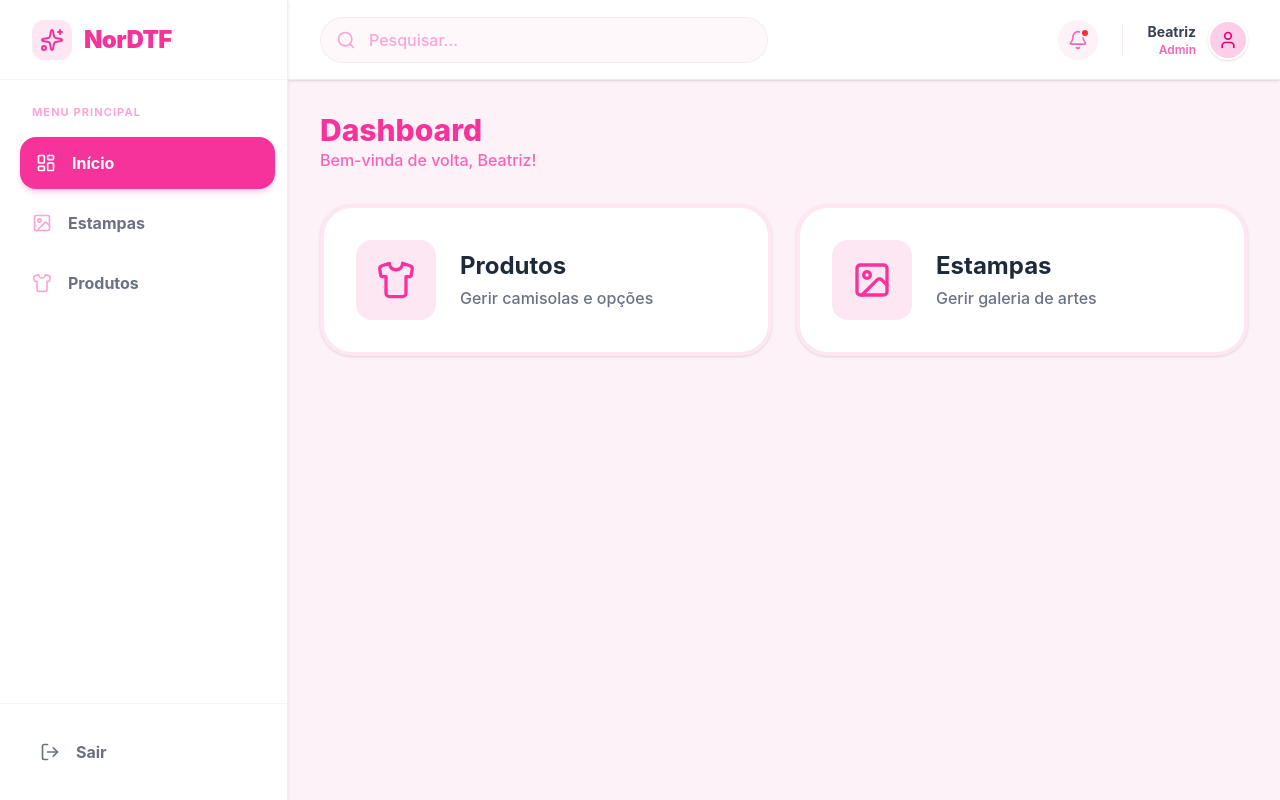
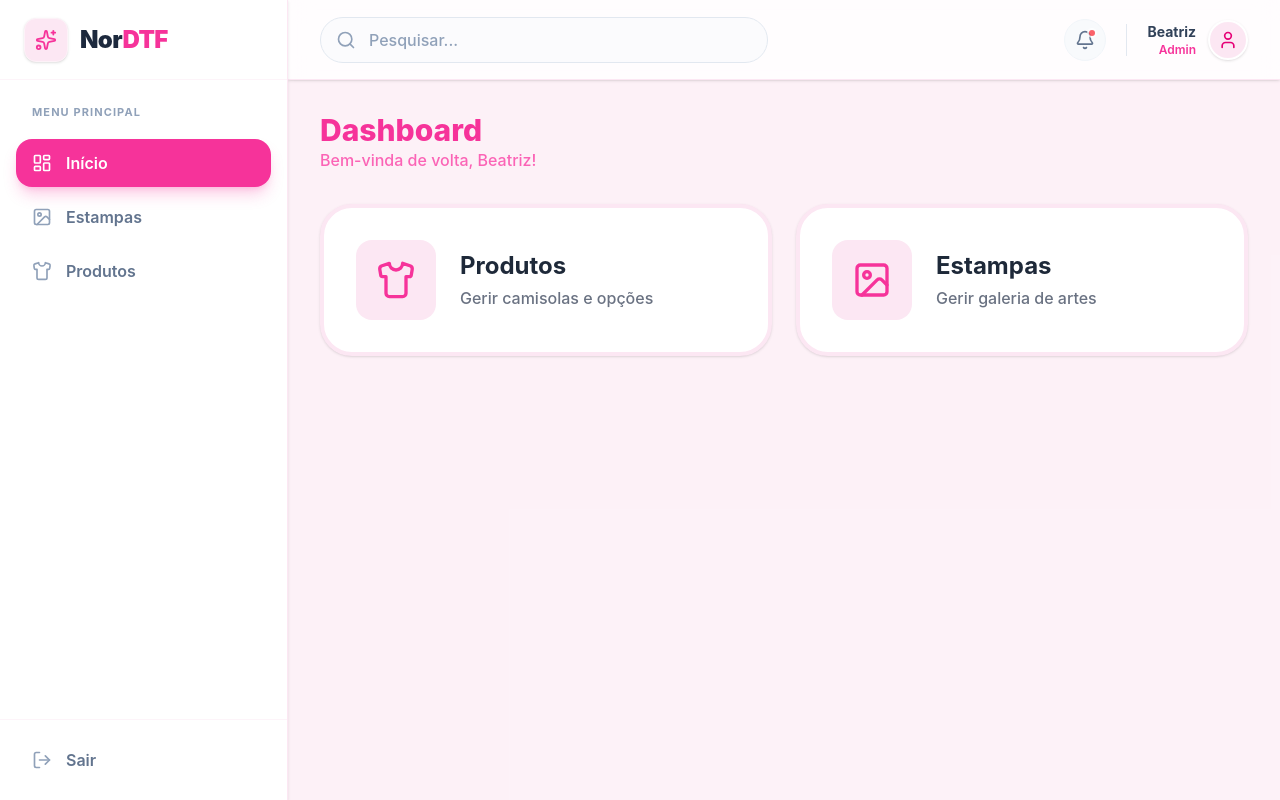
Before and after one commit to Beeatriz-Castro/webvdd, a React (Vite) app: page /admin in a window 1280 px wide. Built offline with nearby package versions, Linux system fonts and the light colour scheme.

Commit message:
embelezando

```diff
--- a/src/components/cards/model-card.tsx
+++ b/src/components/cards/model-card.tsx
@@ -1,7 +1,7 @@
+import { useState } from "react";
+import { Link } from "react-router";
 import { Button } from "@/components/ui/button";
-import { useState } from "react";
-import clsx from "clsx";
-import { Link } from "react-router";
+import { Pencil, Image as ImageIcon, Loader2 } from "lucide-react";
 import { API_BASE_URL } from "@/lib/api/estampas";
 import type { ProdutoPersonalizavel } from "@/lib/api/personalizaveis";
 import { togglePersonalizavelStatus } from "@/lib/api/personalizaveis";
@@ -16,7 +16,7 @@ export const ModelCard = ({ product, onStatusChange }: ModelCardProps) => {
   const [active, setActive] = useState(product.ativo);
   const [loading, setLoading] = useState(false);
 
-  const presentationImage = product.imagens.find(
+  const presentationImage = product.imagens?.find(
     (img) => img.tipo_visualizacao === "APRESENTACAO"
   );
 
@@ -24,73 +24,103 @@ export const ModelCard = ({ product, onStatusChange }: ModelCardProps) => {
     ? `${API_BASE_URL}/uploads/${presentationImage.id_externo_storage}`
     : modelSampleSrc;
 
-  const categoryNames = product.categorias
-    .map((cp) => cp.categoria.nome)
-    .join(", ");
+  const categoryNames = product.categorias?.length
+    ? product.categorias.map((cp) => cp.categoria.nome).join(", ")
+    : "Sem categoria";
 
-  const formattedPrice = product.preco.toLocaleString("pt-BR", {
+  const formattedPrice = Number(product.preco).toLocaleString("pt-BR", {
     style: "currency",
     currency: "BRL",
   });
 
   const handleToggle = async (newStatus: boolean) => {
     if (loading || active === newStatus) return;
+
+    const previousStatus = active;
+    setActive(newStatus);
     setLoading(true);
+
     try {
       await togglePersonalizavelStatus(product.id, newStatus);
-      setActive(newStatus);
       onStatusChange?.(product.id, newStatus);
-    } catch {
-      // silently fail
+    } catch (error) {
+      console.error("Erro ao alterar status do produto:", error);
+      setActive(previousStatus); // Reverte a UI se a API falhar
     } finally {
       setLoading(false);
     }
   };
 
   return (
-    <div className="flex flex-col gap-2">
+    <div className="group flex flex-col bg-white rounded-3xl border border-slate-100 overflow-hidden hover:shadow-xl hover:shadow-pink-100/50 hover:border-pink-200 transition-all duration-300">
+
+      <div className="aspect-square bg-slate-50 relative overflow-hidden flex items-center justify-center p-4">
+        {imageUrl ? (
           <img
-        className="rounded-[10px] aspect-square object-cover"
+            className="w-full h-full object-cover rounded-2xl group-hover:scale-105 transition-transform duration-500 shadow-sm"
             src={imageUrl}
-        alt={product.nome}
+            alt={`Fotografia de ${product.nome}`}
+            loading="lazy"
           />
+        ) : (
+          <ImageIcon className="size-12 text-slate-300" />
+        )}
+      </div>
 
-      <div className="w-full flex items-center rounded-[10px] overflow-hidden">
-        <Button
-          className={clsx({
-            "shrink-0 flex-1 rounded-none hover:bg-slate-50": true,
-            "bg-[#00C853] hover:!bg-[#00C853CC]": active,
-          })}
-          variant={"ghost"}
+      <div className="p-5 flex flex-col flex-1 gap-4">
+        <div className="flex items-center p-1 bg-slate-100/80 rounded-xl relative">
+          {loading && (
+            <div className="absolute inset-0 bg-white/50 z-10 flex items-center justify-center rounded-xl">
+              <Loader2 className="size-4 animate-spin text-slate-400" />
+            </div>
+          )}
+          <button
             onClick={() => handleToggle(true)}
             disabled={loading}
+            className={`flex-1 py-1.5 text-sm font-semibold rounded-lg transition-all duration-200 ${
+              active
+                ? "bg-white text-emerald-600 shadow-sm ring-1 ring-emerald-600/10"
+                : "text-slate-400 hover:text-slate-600"
+            }`}
           >
             Ativo
-        </Button>
-        <Button
-          className={clsx({
-            "shrink-0 flex-1 rounded-none hover:bg-slate-50": true,
-            "bg-[#00C853] hover:!bg-[#00C853CC]": !active,
-          })}
-          variant={"ghost"}
+          </button>
+          <button
             onClick={() => handleToggle(false)}
             disabled={loading}
+            className={`flex-1 py-1.5 text-sm font-semibold rounded-lg transition-all duration-200 ${
+              !active
+                ? "bg-white text-slate-700 shadow-sm ring-1 ring-slate-200"
+                : "text-slate-400 hover:text-slate-600"
+            }`}
           >
             Inativo
+          </button>
+        </div>
+
+        <div className="flex flex-col flex-1">
+          <h3 className="text-lg font-bold text-slate-800 line-clamp-1" title={product.nome}>
+            {product.nome}
+          </h3>
+          <span className="text-sm font-medium text-slate-400 mb-2 line-clamp-1">
+            {categoryNames}
+          </span>
+          <p className="text-xl font-black text-pink-500 mt-auto">
+            {formattedPrice}
+          </p>
+        </div>
+
+        <Button
+          asChild
+          variant="outline"
+          className="w-full gap-2 rounded-xl border-slate-200 text-slate-600 hover:border-pink-300 hover:text-pink-600 hover:bg-pink-50 transition-colors"
+        >
+          <Link to={`/admin/models/edit/${product.id}`}>
+            <Pencil className="size-4" />
+            Editar Produto
+          </Link>
         </Button>
       </div>
-
-      <div>
-        <h3 className="text-xl font-bold">{product.nome}</h3>
-        <span className="text-sm text-muted-foreground">
-          {categoryNames || "Sem categoria"}
-        </span>
-        <p className="text-base font-semibold">{formattedPrice}</p>
-      </div>
-
-      <Button asChild className="!bg-white text-base" variant={"outline"}>
-        <Link to={`/admin/models/edit/${product.id}`}>Editar</Link>
-      </Button>
     </div>
   );
 };
--- a/src/layouts/admin/index.tsx
+++ b/src/layouts/admin/index.tsx
@@ -1,10 +1,16 @@
+import { useState, useEffect } from "react";
 import { Link, Outlet, useLocation } from "react-router";
 import {
-  Sparkles, ImageIcon, Shirt, LayoutDashboard, LogOut, Search, Bell, User
+  Sparkles, ImageIcon, Shirt, LayoutDashboard, LogOut, Search, Bell, User, Menu, X
 } from "lucide-react";
 
 export const AdminLayout = () => {
   const location = useLocation();
+  const [isMobileMenuOpen, setIsMobileMenuOpen] = useState(false);
+
+  useEffect(() => {
+    setIsMobileMenuOpen(false);
+  }, [location.pathname]);
 
   const menuItems = [
     { path: "/admin", icon: LayoutDashboard, label: "Início" },
@@ -13,90 +19,117 @@ export const AdminLayout = () => {
   ];
 
   return (
-    <div className="flex h-screen w-full bg-[#fdf2f8] font-sans">
+    <div className="flex h-screen w-full bg-[#fdf2f8] font-sans overflow-hidden">
 
-      {/* BARRA LATERAL (SIDEBAR) */}
-      <aside className="w-72 bg-white border-r border-pink-100 flex flex-col shadow-sm z-20 hidden md:flex">
-        {/* Logo */}
-        <div className="h-20 flex items-center gap-3 px-8 border-b border-pink-50">
-          <div className="bg-pink-100 p-2 rounded-xl text-pink-500">
-            <Sparkles size={24} />
+      {isMobileMenuOpen && (
+        <div
+          className="fixed inset-0 bg-slate-900/20 backdrop-blur-sm z-40 md:hidden transition-opacity"
+          onClick={() => setIsMobileMenuOpen(false)}
+        />
+      )}
+
+      <aside
+        className={`fixed inset-y-0 left-0 w-72 bg-white border-r border-pink-100 flex flex-col shadow-2xl md:shadow-sm z-50 transform transition-transform duration-300 ease-in-out md:relative md:translate-x-0 ${
+          isMobileMenuOpen ? "translate-x-0" : "-translate-x-full"
+        }`}
+      >
+        <div className="h-20 flex items-center justify-between px-6 border-b border-pink-50/80">
+          <div className="flex items-center gap-3">
+            <div className="bg-pink-100 p-2.5 rounded-xl text-pink-500 shadow-sm border border-pink-50">
+              <Sparkles size={22} />
+            </div>
+            <h1 className="text-2xl font-black text-slate-800 tracking-tight">
+              Nor<span className="text-pink-500">DTF</span>
+            </h1>
           </div>
-          <h1 className="text-2xl font-black text-pink-500 tracking-tight">NorDTF</h1>
+          <button
+            className="md:hidden p-2 text-slate-400 hover:text-pink-500 hover:bg-pink-50 rounded-lg transition-colors"
+            onClick={() => setIsMobileMenuOpen(false)}
+          >
+            <X size={24} />
+          </button>
         </div>
 
-        {/* Menu */}
-        <nav className="flex-1 flex flex-col gap-2 px-4 py-6">
-          <p className="px-4 text-[11px] font-bold text-pink-300 uppercase tracking-widest mb-2">
+        <nav className="flex-1 flex flex-col gap-1.5 px-4 py-6 overflow-y-auto custom-scrollbar">
+          <p className="px-4 text-[11px] font-bold text-slate-400 uppercase tracking-widest mb-3">
             Menu Principal
           </p>
+
           {menuItems.map((item) => {
-            const isActive = location.pathname === item.path || location.pathname.startsWith(item.path + '/');
+            const isActive = location.pathname === item.path || (item.path !== "/admin" && location.pathname.startsWith(item.path));
 
             return (
               <Link
                 key={item.path}
                 to={item.path}
-                className={`flex items-center gap-4 px-4 py-3.5 rounded-2xl font-bold transition-all duration-300 ${
+                className={`flex items-center gap-3.5 px-4 py-3 rounded-2xl font-semibold transition-all duration-300 group ${
                   isActive
-                    ? "bg-pink-500 text-white shadow-md shadow-pink-200 translate-x-1"
-                    : "text-gray-500 hover:bg-pink-50 hover:text-pink-600"
+                    ? "bg-pink-500 text-white shadow-lg shadow-pink-500/25"
+                    : "text-slate-500 hover:bg-pink-50/80 hover:text-pink-600"
                 }`}
               >
-                <item.icon size={20} className={isActive ? "text-white" : "text-pink-300"} />
+                <item.icon
+                  size={20}
+                  className={`transition-colors ${isActive ? "text-white" : "text-slate-400 group-hover:text-pink-500"}`}
+                />
                 {item.label}
               </Link>
             );
           })}
         </nav>
 
-        {/* Botão Sair */}
-        <div className="p-6 border-t border-pink-50">
-          <button className="flex items-center gap-4 px-4 py-3 w-full rounded-2xl font-bold text-gray-500 hover:bg-red-50 hover:text-red-500 transition-colors cursor-pointer">
-            <LogOut size={20} />
+        <div className="p-4 border-t border-pink-50/80">
+          <button className="flex items-center gap-3.5 px-4 py-3 w-full rounded-2xl font-semibold text-slate-500 hover:bg-red-50 hover:text-red-600 transition-all duration-300 cursor-pointer group">
+            <LogOut size={20} className="text-slate-400 group-hover:text-red-500 transition-colors" />
             Sair
           </button>
         </div>
       </aside>
 
-      {/* ÁREA PRINCIPAL DA TELA */}
-      <div className="flex-1 flex flex-col h-full overflow-hidden">
+      <div className="flex-1 flex flex-col h-full relative overflow-hidden">
 
-        {/* CABEÇALHO (TOP BAR) */}
-        <header className="h-20 bg-white flex items-center justify-between px-8 border-b border-pink-100 shadow-sm z-10">
+        <header className="h-20 bg-white/80 backdrop-blur-md flex items-center justify-between px-4 sm:px-8 border-b border-pink-100 shadow-sm z-10 sticky top-0">
 
-          {/* Barra de Pesquisa */}
-          <div className="relative w-full max-w-md hidden sm:block">
-            <Search className="absolute left-4 top-1/2 -translate-y-1/2 text-pink-300 size-5" />
-            <input
-              type="text"
-              placeholder="Pesquisar..."
-              className="w-full bg-pink-50/50 border border-pink-100 text-gray-700 px-12 py-2.5 rounded-full outline-none focus:ring-2 focus:ring-pink-300 focus:bg-white transition-all font-medium placeholder:text-pink-300"
-            />
+          <div className="flex items-center gap-4 w-full">
+            <button
+              className="md:hidden p-2.5 text-slate-500 hover:text-pink-500 hover:bg-pink-50 rounded-xl transition-colors shrink-0"
+              onClick={() => setIsMobileMenuOpen(true)}
+            >
+              <Menu size={24} />
+            </button>
+
+            <div className="relative w-full max-w-md hidden sm:block group">
+              <Search className="absolute left-4 top-1/2 -translate-y-1/2 text-slate-400 size-5 transition-colors group-focus-within:text-pink-500" />
+              <input
+                type="text"
+                placeholder="Pesquisar..."
+                className="w-full bg-slate-50/50 border border-slate-200 text-slate-700 px-12 py-2.5 rounded-full outline-none focus:ring-4 focus:ring-pink-50 focus:border-pink-300 focus:bg-white transition-all font-medium placeholder:text-slate-400"
+              />
+            </div>
           </div>
 
-          {/* Perfil e Notificações */}
-          <div className="flex items-center gap-4 ml-auto">
-            <button className="p-2.5 text-pink-400 bg-pink-50 rounded-full hover:bg-pink-100 transition-colors relative cursor-pointer">
+          <div className="flex items-center gap-3 sm:gap-5 ml-auto shrink-0">
+            <button className="p-2.5 text-slate-500 bg-slate-50 rounded-full hover:bg-pink-50 hover:text-pink-500 transition-all duration-300 relative cursor-pointer border border-slate-100">
               <Bell size={20} />
-              <span className="absolute top-2 right-2 w-2.5 h-2.5 bg-red-500 rounded-full border-2 border-pink-50"></span>
+              <span className="absolute top-2 right-2 w-2.5 h-2.5 bg-red-500 rounded-full border-2 border-white animate-pulse"></span>
             </button>
-            <div className="h-8 w-px bg-pink-100 mx-2 hidden sm:block"></div>
-            <div className="flex items-center gap-3 cursor-pointer hover:opacity-80 transition-opacity">
-              <div className="text-right hidden md:block">
-                <p className="text-sm font-bold text-gray-700">Beatriz</p>
-                <p className="text-xs font-semibold text-pink-400">Admin</p>
+
+            <div className="h-8 w-px bg-slate-200 hidden sm:block"></div>
+
+            <div className="flex items-center gap-3 cursor-pointer group">
+              <div className="text-right hidden md:block transition-transform group-hover:-translate-x-0.5">
+                <p className="text-sm font-bold text-slate-700">Beatriz</p>
+                <p className="text-xs font-semibold text-pink-500">Admin</p>
               </div>
-              <div className="w-10 h-10 bg-pink-200 rounded-full flex items-center justify-center text-pink-600 font-bold border-2 border-white shadow-sm">
+              <div className="w-10 h-10 bg-pink-100 rounded-full flex items-center justify-center text-pink-600 font-bold border-2 border-white shadow-sm group-hover:shadow-md group-hover:scale-105 transition-all duration-300">
                 <User size={20} />
               </div>
             </div>
           </div>
         </header>
 
-        {/* ONDE AS PÁGINAS APARECEM */}
-        <main className="flex-1 overflow-y-auto p-8">
-          <div className="max-w-7xl mx-auto">
+        <main className="flex-1 overflow-y-auto p-4 sm:p-8 bg-[#fdf2f8]/50 custom-scrollbar">
+          <div className="max-w-7xl mx-auto w-full pb-10">
             <Outlet />
           </div>
         </main>
```
Lines whose indentation alone changed are shown as unchanged.
